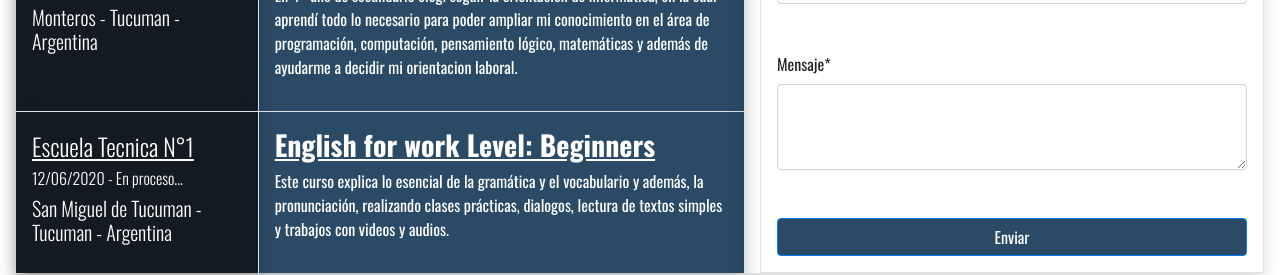
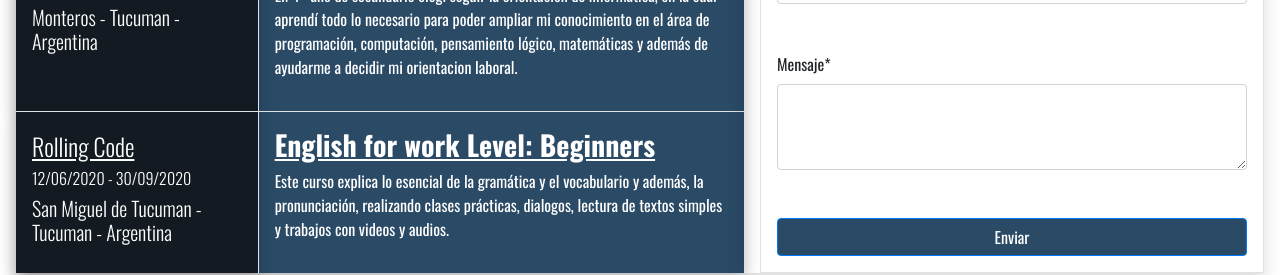
Before and after one commit to leo43161/leo43161.github.io, a React (Create React App) app: page / in a window 1280 px wide. Shown: the part 1600-1875 px from the top of the page. Built offline with nearby package versions, Linux system fonts and the light colour scheme.

Commit message:
Se actualizo el curriculum

```diff
--- a/src/Components/Formacion/Formacion.js
+++ b/src/Components/Formacion/Formacion.js
@@ -22,11 +22,11 @@ const Formacion = () => {
         lugar="Monteros - Tucuman - Argentina"
       ></FormacionCard>
       <FormacionCard
-        academia="Escuela Tecnica N°1"
+        academia="Rolling Code"
         titulo="English for work Level: Beginners"
         descripcion="Este curso explica lo esencial de la gramática y el vocabulario y además, la
         pronunciación, realizando clases prácticas, dialogos, lectura de textos simples y trabajos con videos y audios."
-        tiempo="12/06/2020 - En proceso..."
+        tiempo="12/06/2020 - 30/09/2020"
         lugar="San Miguel de Tucuman - Tucuman - Argentina"
       ></FormacionCard>
     </div>
```
